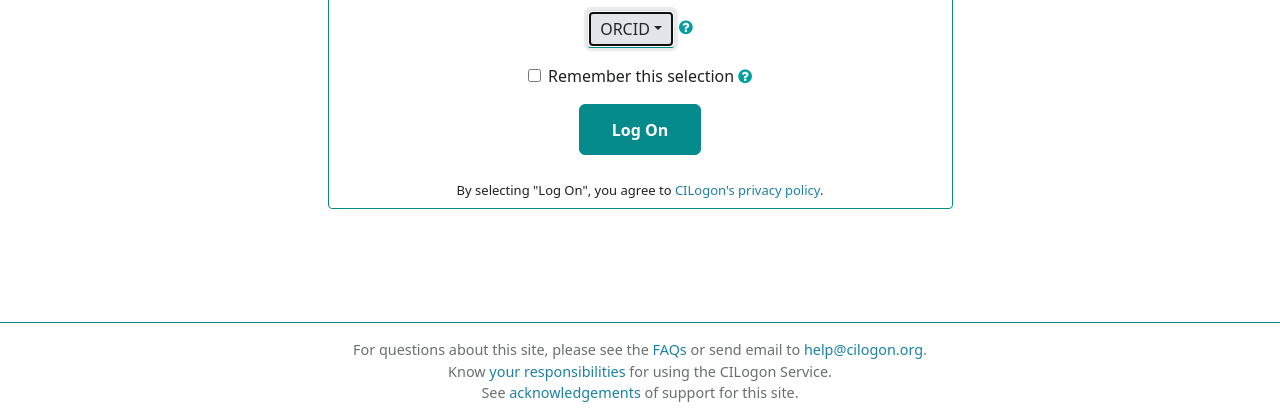
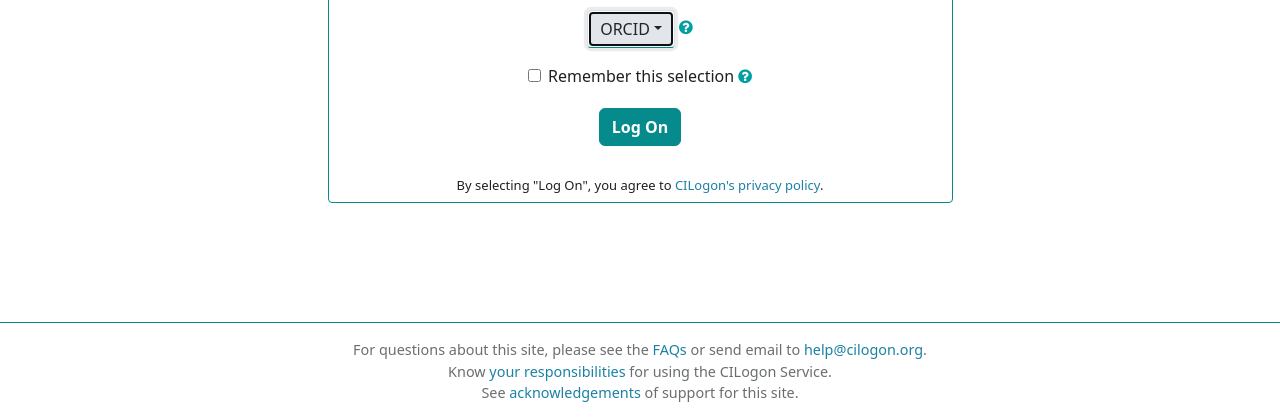
Before and after one commit to lsst-sqre/cilogon-theme, a plain HTML site: page src/index.html in a window 1280 px wide. Shown: the part 380-800 px from the top of the page. Drawn offline with nearby package versions, Linux system fonts and the light colour scheme; no server answers.

Commit message:
Fix margin and padding for buttons
Making the primary log in button bigger via padding caused collisions on
other pages like /me, so we're reverting that change.

Additional margin is added in case the button row on the /me page wraps.

```diff
--- a/src/rubin.css
+++ b/src/rubin.css
@@ -119,7 +119,9 @@ div.skincilogonlogo {
   background-color: var(--rubin-color-primary);
   border: 1px solid var(--rubin-color-primary);
   border-radius: 6px;
-  padding: 0.8em 2em;
+  /* Extra top/bottom margin in case a button row wraps. */
+  margin-top: var(--rubin-space-xs);
+  margin-bottom: var(--rubin-space-xs);
 }
 
 .btn.btn-primary:hover {
```
